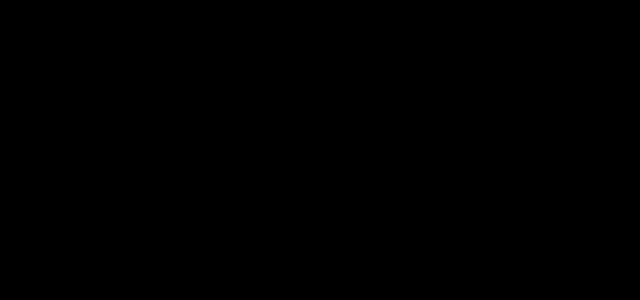
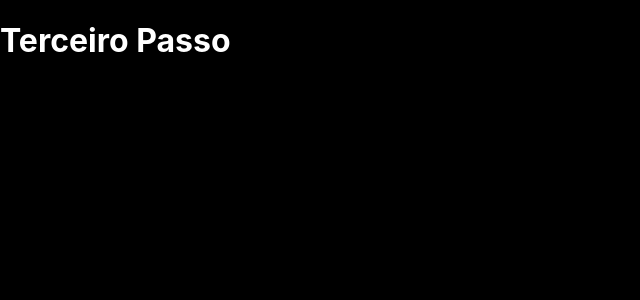
Before and after one commit to AlexandreRodriguesStrapasson/cypher_sheet, a React (Create React App) app in the folder app/: page /ThirdStep in a window 1280 px wide. Before the commit this address had no page. Shown: the top 300 px of the page, without its empty margins (0-640 px from the left). Built offline with nearby package versions, Linux system fonts and the light colour scheme.

Commit message:
feat: start to develope the next step page

```diff
--- a/app/src/App.js
+++ b/app/src/App.js
@@ -3,6 +3,7 @@
 import Home from "./pages/home"
 import FirsSteps from './pages/firsStep';
 import SecondStep from './pages/secondStep';
+import ThirdStep from './pages/thirdStep';
 
 function App() {
   return (
@@ -11,6 +12,7 @@
         <Route path='/' element={<Home/>}></Route>
         <Route path='/firstStep' element={<FirsSteps/>}></Route>
         <Route path='/secondStep' element={<SecondStep/>}></Route>
+        <Route path='/ThirdStep' element={<ThirdStep/>}></Route>
       </Routes>
     </BrowserRouter>
   );
--- /dev/null
+++ b/app/src/pages/thirdStep.js
@@ -0,0 +1,12 @@
+import Style from "../style/thirdStep.module.css"
+
+function ThirdStep(){
+    return(
+        <div>
+            <h1 className={Style}>Terceiro Passo</h1>
+        </div>
+    )
+}
+
+
+export default ThirdStep;
--- /dev/null
+++ b/app/src/style/thirdStep.module.css
@@ -0,0 +1,3 @@
+h1{
+    color: white;
+}
```
